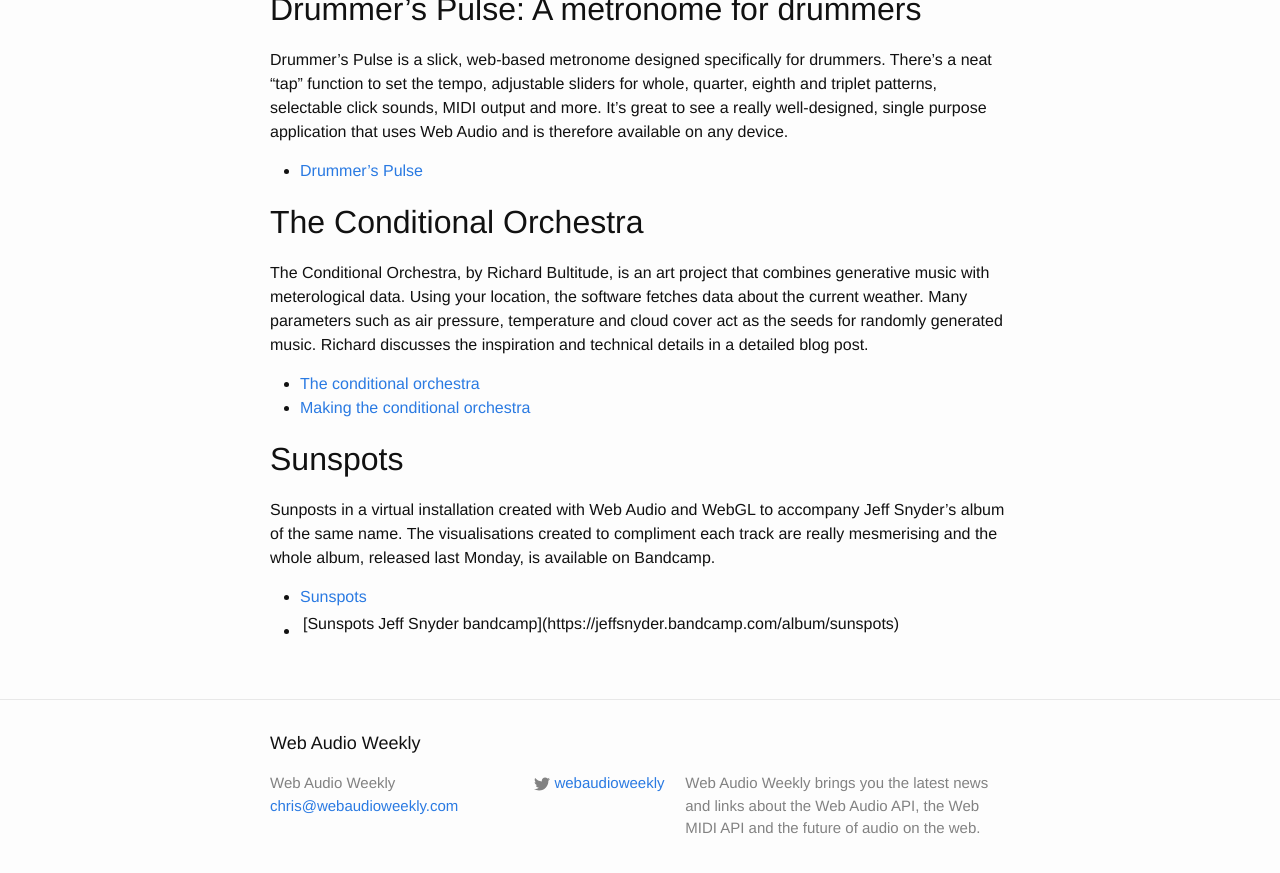
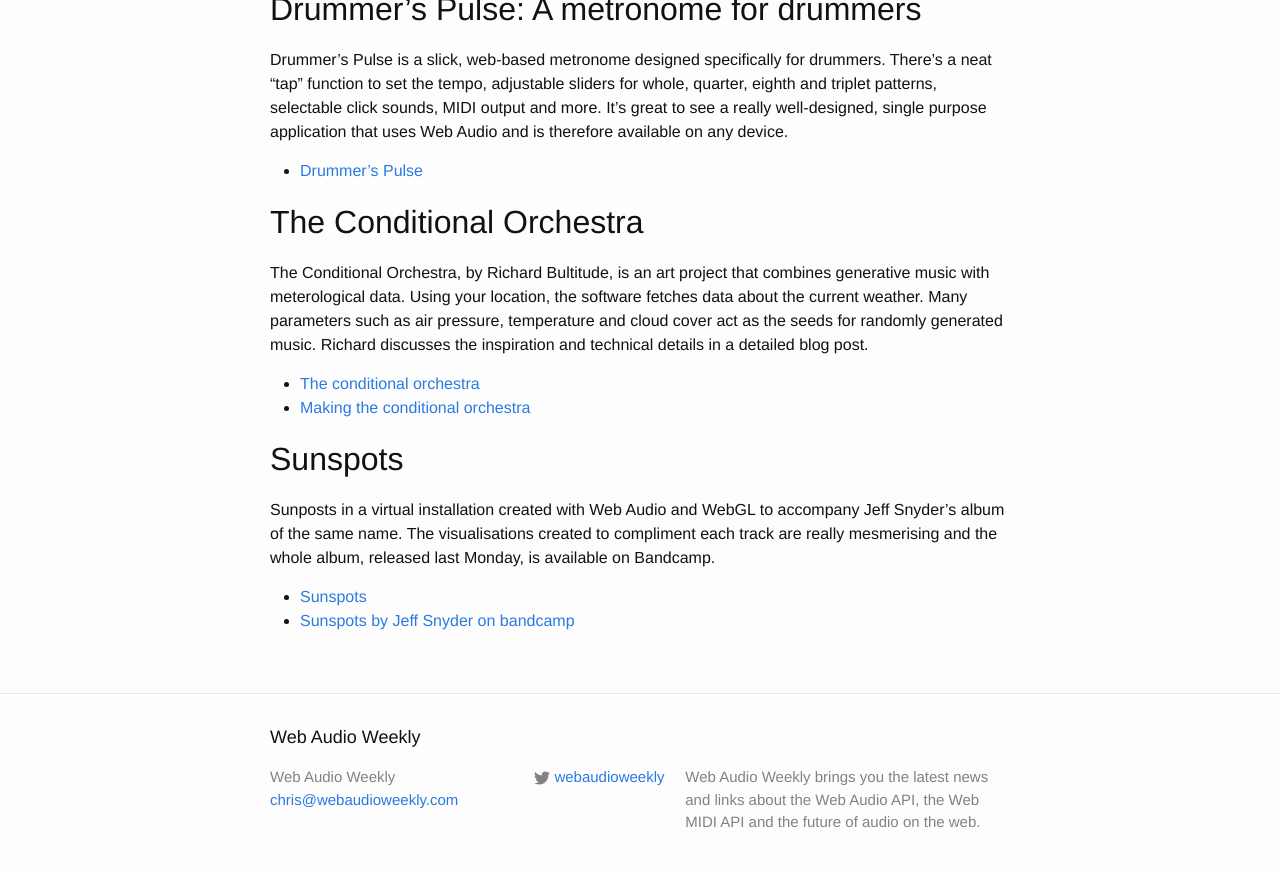
Before and after one commit to chrislo/webaudioweekly, a Jekyll site: the page built from _posts/2018-02-02-issue-85.markdown, in a window 1280 px wide and 900 px high, scrolled down 1385 px. Shown: the top 873 px of the window. Built offline with Jekyll 4.4.1, drawn with Linux system fonts in a browser that asks for light colours.

Commit message:
Fix link

```diff
--- a/_posts/2018-02-02-issue-85.markdown
+++ b/_posts/2018-02-02-issue-85.markdown
@@ -53,4 +53,4 @@ The Conditional Orchestra, by Richard Bultitude, is an art project that combines
 Sunposts in a virtual installation created with Web Audio and WebGL to accompany Jeff Snyder's album of the same name. The visualisations created to compliment each track are really mesmerising and the whole album, released last Monday, is available on Bandcamp.
 
 - [Sunspots](http://sunspots.scattershot.org/)
-- [Sunspots | Jeff Snyder | bandcamp](https://jeffsnyder.bandcamp.com/album/sunspots)
+- [Sunspots by Jeff Snyder on bandcamp](https://jeffsnyder.bandcamp.com/album/sunspots)
```
